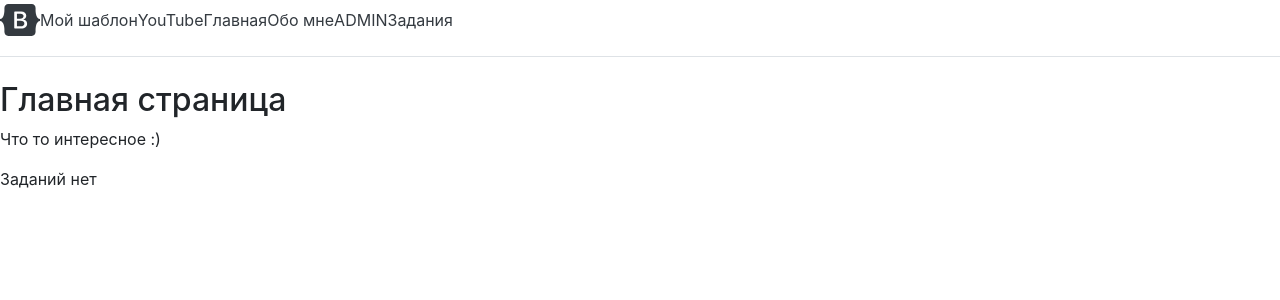
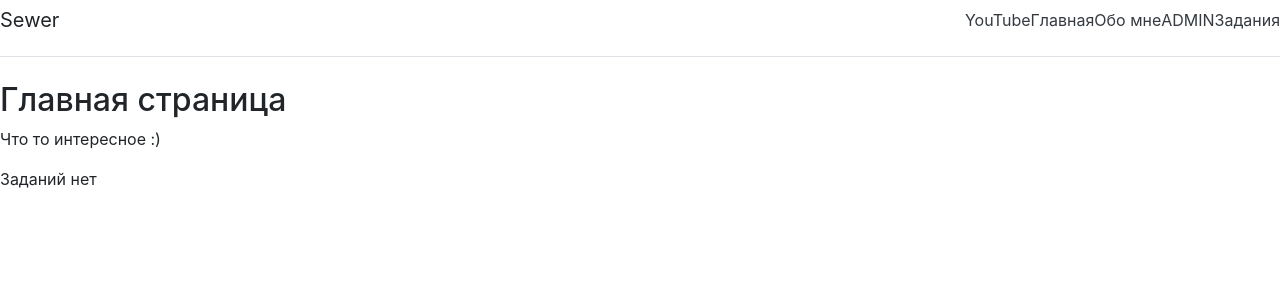
Before and after one commit to Sewer01/docker-, a Django app: page / in a window 1280 px wide. Shown: the top 300 px of the page. Run offline with Django 3.2, Linux system fonts and the light colour scheme; data that the repository does not hold is empty; some libraries are stand-ins or nearby versions.

Commit message:
mod base

```diff
--- a/main/templates/main/base.html
+++ b/main/templates/main/base.html
@@ -9,18 +9,15 @@
 </head>
 <body>
     <div class="d-flex flex-column flex-md-row align-items-center pb-3 mb-4 border-bottom">
-        <a href="/" class="d-flex align-items-center text-dark text-decoration-none">
-          <svg xmlns="http://www.w3.org/2000/svg" width="40" height="32" class="me-2" viewBox="0 0 118 94" role="img"><title>Bootstrap</title><path fill-rule="evenodd" clip-rule="evenodd" d="M24.509 0c-6.733 0-11.715 5.893-11.492 12.284.214 6.14-.064 14.092-2.066 20.577C8.943 39.365 5.547 43.485 0 44.014v5.972c5.547.529 8.943 4.649 10.951 11.153 2.002 6.485 2.28 14.437 2.066 20.577C12.794 88.106 17.776 94 24.51 94H93.5c6.733 0 11.714-5.893 11.491-12.284-.214-6.14.064-14.092 2.066-20.577 2.009-6.504 5.396-10.624 10.943-11.153v-5.972c-5.547-.529-8.934-4.649-10.943-11.153-2.002-6.484-2.28-14.437-2.066-20.577C105.214 5.894 100.233 0 93.5 0H24.508zM80 57.863C80 66.663 73.436 72 62.543 72H44a2 2 0 01-2-2V24a2 2 0 012-2h18.437c9.083 0 15.044 4.92 15.044 12.474 0 5.302-4.01 10.049-9.119 10.88v.277C75.317 46.394 80 51.21 80 57.863zM60.521 28.34H49.948v14.934h8.905c6.884 0 10.68-2.772 10.68-7.727 0-4.643-3.264-7.207-9.012-7.207zM49.948 49.2v16.458H60.91c7.167 0 10.964-2.876 10.964-8.281 0-5.406-3.903-8.178-11.425-8.178H49.948z" fill="currentColor"></path></svg>
-          <span class="fs-4">Мой шаблон</span>
-        </a>
+      <h5 class="my-0 mr-md-auto font-weight-normal">Sewer</h5>
 
         <nav class="d-inline-flex mt-2 mt-md-0 ms-md-auto">
 
-          <a class="me-3 py-2 text-dark text-decoration-none" href="https://www.youtube.com/">YouTube</a>
-          <a class="me-3 py-2 text-dark text-decoration-none" href={% url 'home' %}>Главная</a>
-          <a class="py-2 text-dark text-decoration-none" href={% url 'about' %}>Обо мне</a>
-          <a class="me-3 py-2 text-dark text-decoration-none" href='admin'>ADMIN</a>
-          <a class="me-3 py-2 text-dark text-decoration-none" href={% url 'tabl' %}>Задания</a>
+          <a class="me-3 py-2 text-dark " href="https://www.youtube.com/">YouTube</a>
+          <a class="me-3 py-2 text-dark " href={% url 'home' %}>Главная</a>
+          <a class="py-2 text-dark " href={% url 'about' %}>Обо мне</a>
+          <a class="me-3 py-2 text-dark " href='admin'>ADMIN</a>
+          <a class="me-3 py-2 text-dark " href={% url 'tabl' %}>Задания</a>
         </nav>
     </div>
     {% block body %}{% endblock %}
```
